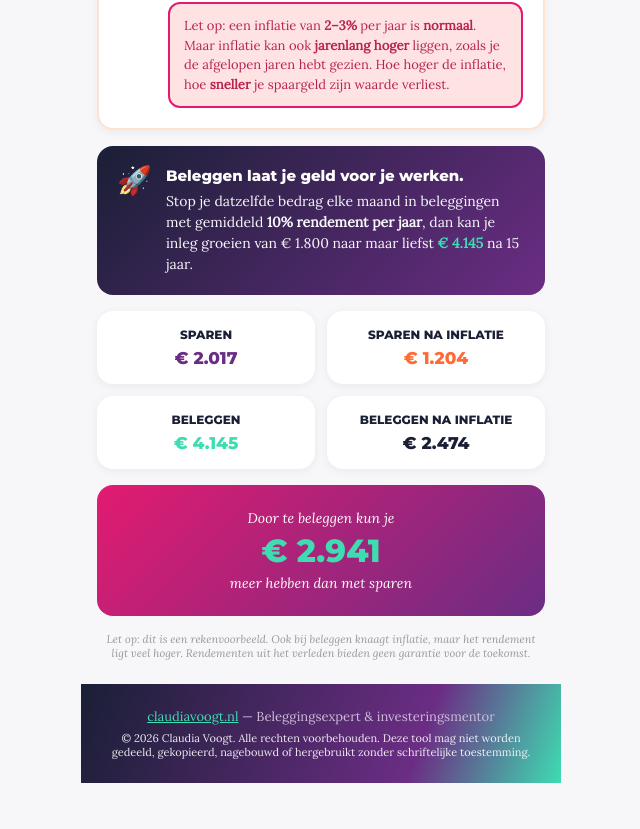
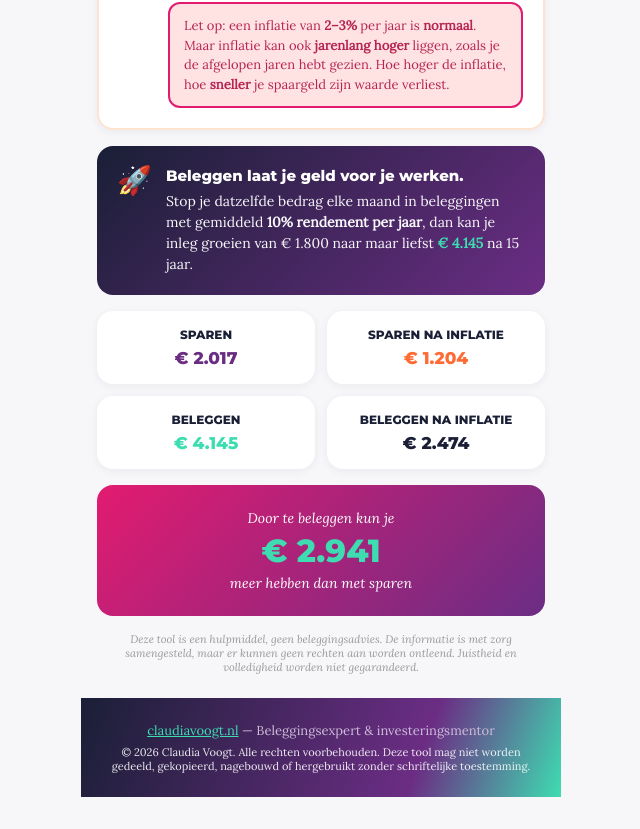
Before and after one commit to claudiavoogt/gf-sparenbeleggen-calculator, a Next.js app: page / in a window 1280 px wide. Shown: the part 1098-1927 px from the top of the page, without its empty margins (319-959 px from the left). Built offline with nearby package versions, Linux system fonts and the light colour scheme.

Commit message:
disclaimer bijgewerkt

```diff
--- a/app/page.tsx
+++ b/app/page.tsx
@@ -539,9 +539,7 @@ export default function SparenVsBeleggenPage() {
         )}
 
         <div style={styles.footer}>
-          Let op: dit is een rekenvoorbeeld. Ook bij beleggen knaagt inflatie, maar het
-          rendement ligt veel hoger. Rendementen uit het verleden bieden geen garantie voor de
-          toekomst.
+          Deze tool is een hulpmiddel, geen beleggingsadvies. De informatie is met zorg samengesteld, maar er kunnen geen rechten aan worden ontleend. Juistheid en volledigheid worden niet gegarandeerd.
         </div>
 
         <div style={styles.brandFooter}>
```
